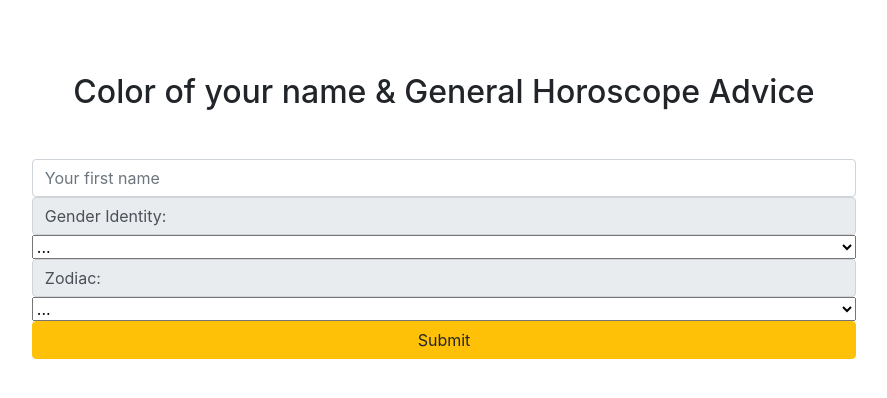
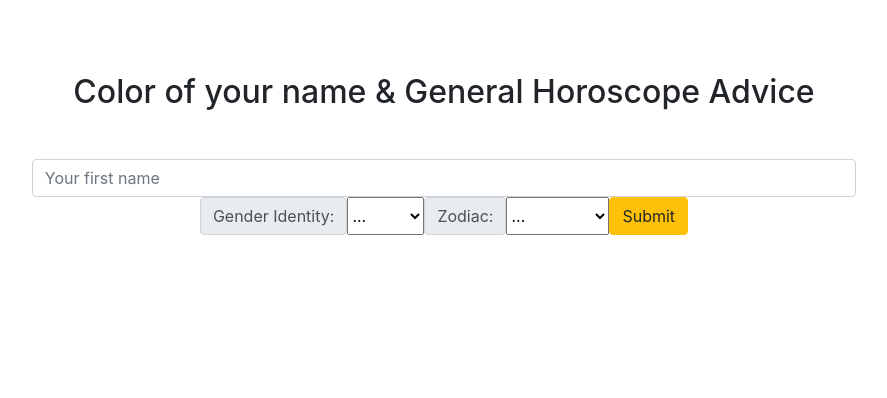
Before and after one commit to tolentinoel/horoscopeGenerator, a React (Create React App) app in the folder client/: page / in a window 1280 px wide. Shown: the top 398 px of the page, without its empty margins (196-1083 px from the left). Built offline with nearby package versions, Linux system fonts and the light colour scheme.

Commit message:
finishing touches on css

```diff
--- a/client/src/styles/InputName.css
+++ b/client/src/styles/InputName.css
@@ -2,10 +2,11 @@
     margin-left: auto;
     margin-right: auto;
     width: 70%;
-    flex-direction: column;
+    flex-direction: inherit;
+    flex-wrap: wrap;
 }
 
 .input-group{
-flex-direction: column;
-justify-content: center;
+    flex-direction: inherit;
+    justify-content: center;
 }
```
